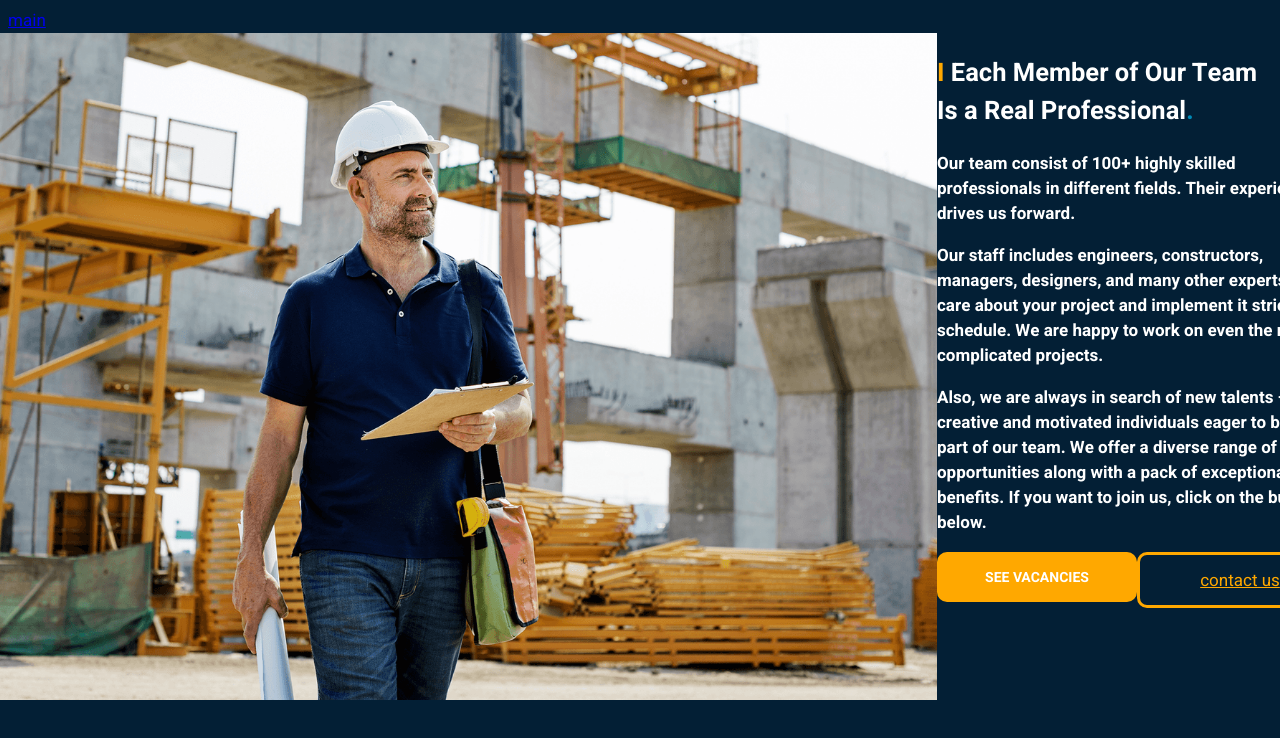
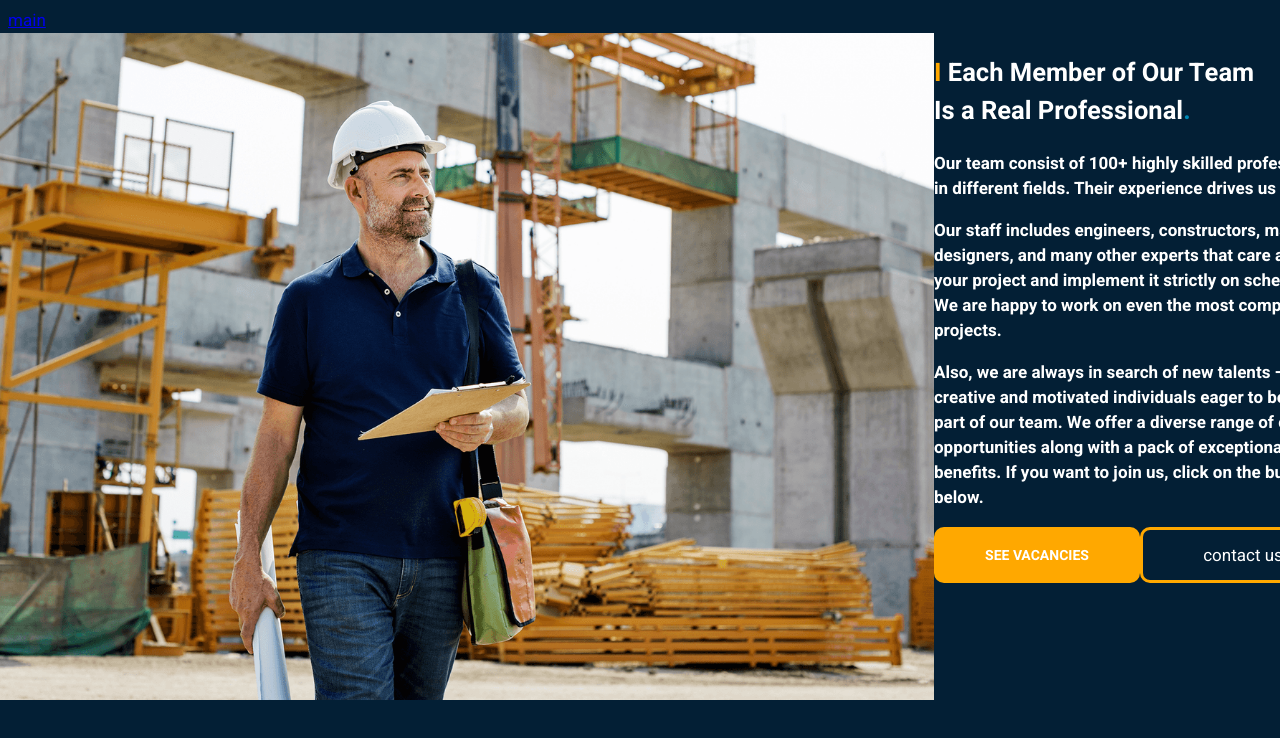
Before and after one commit to navimov/teamproj, a plain HTML site: page about-us.html in a window 1280 px wide. Shown: the top 738 px of the page. Drawn offline with Linux system fonts and the light colour scheme.

Commit message:
change color btn CONTACT US text

```diff
--- a/css/about-us.css
+++ b/css/about-us.css
@@ -34,6 +34,9 @@
     height: 50px;
     align-items: center;
     justify-content: center;
+    border-width: medium;
+    border-style: solid;
+    border-color: var(--brand-color);
 }
 
 .each__member-btn-vacancies:hover {
@@ -43,6 +46,9 @@
     height: 50px;
     align-items: center;
     justify-content: center;
+    border-width: medium;
+    border-style: solid;
+    border-color: var(--light-accent-color);
 }
 
 .each__member-btn-vacancies-text {
@@ -70,5 +76,6 @@
 
 }
 .each__member-btn-contact-us-text {
-    color: var(--brand-color);
+    color: var(--title-color);
+    text-decoration: none;
 }
```
